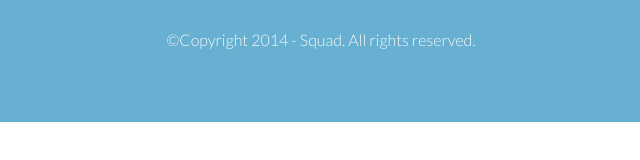
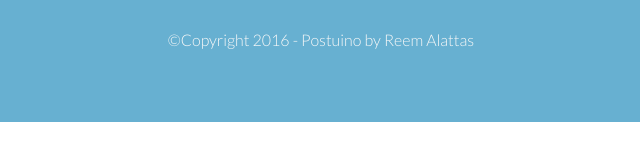
Before and after one commit to ReemAlattas/postuino-landing-page, a plain HTML site: page index.html in a window 1280 px wide. Shown: the part 3006-3166 px from the top of the page, 319-959 px from the left. Drawn offline with Linux system fonts and the light colour scheme.

Commit message:
update copyright

```diff
--- a/index.html
+++ b/index.html
@@ -353,7 +353,7 @@
 						</a>
 					</div>
 					</div>
-					<p>&copy;Copyright 2014 - Squad. All rights reserved.</p>
+					<p>&copy;Copyright 2016 - Postuino by Reem Alattas</p>
 				</div>
 			</div>
 		</div>
```
